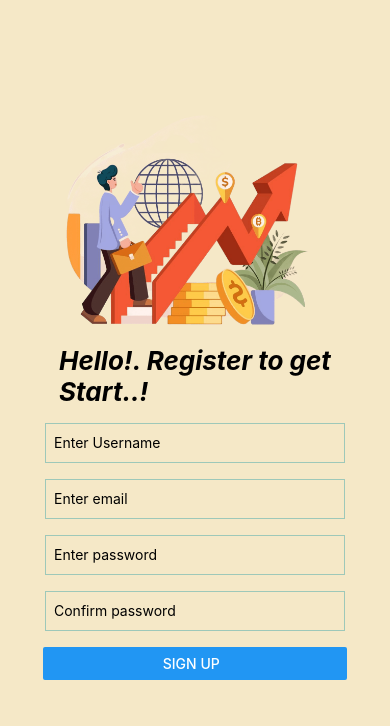
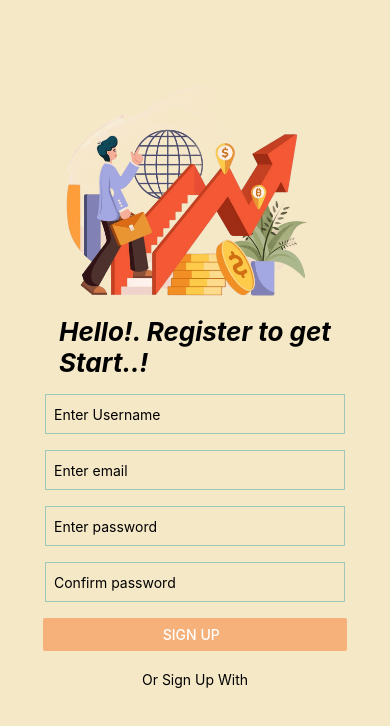
Before and after one commit to dumiya123/SDGP_Group_41_Boolean_Autocrats, a React Native app in the folder front-end/: screen / in a window 390 px wide. Shown: the top 726 px of the page. Built offline with nearby package versions, Linux system fonts and the light colour scheme.

Commit message:
Update sign up button styling. (Dumindu Gamage.)

```diff
--- a/front-end/pages/sign-up-page/signUp.js
+++ b/front-end/pages/sign-up-page/signUp.js
@@ -62,8 +62,11 @@ const SignupScreen = () => {
 
       {/* <Spacer size={100} /> */}
 
-      <Button title="                              Sign Up                                " onPress={handleSignup} />
+      <Button title="                              Sign Up                                " onPress={handleSignup} color={"#F6B17A"} />
+      <View styles={{ borderBottomWidth: 1, borderColor: 'black', width: '80%', marginVertical: 10}}></View>
+      <Text style={{padding:20}}>Or Sign Up With</Text>
       <Spacer size={20} />
+
 
       {/* Uncomment the following lines if you want to include Google and Facebook sign-in buttons */}
       {/* <Button title="Sign in with Google" onPress={handleSignup} />
@@ -108,6 +111,8 @@ const styles = StyleSheet.create({
     backgroundColor: '#3498db',
     borderRadius: 10,
   },
+
+
 });
 
 export default SignupScreen;
```
